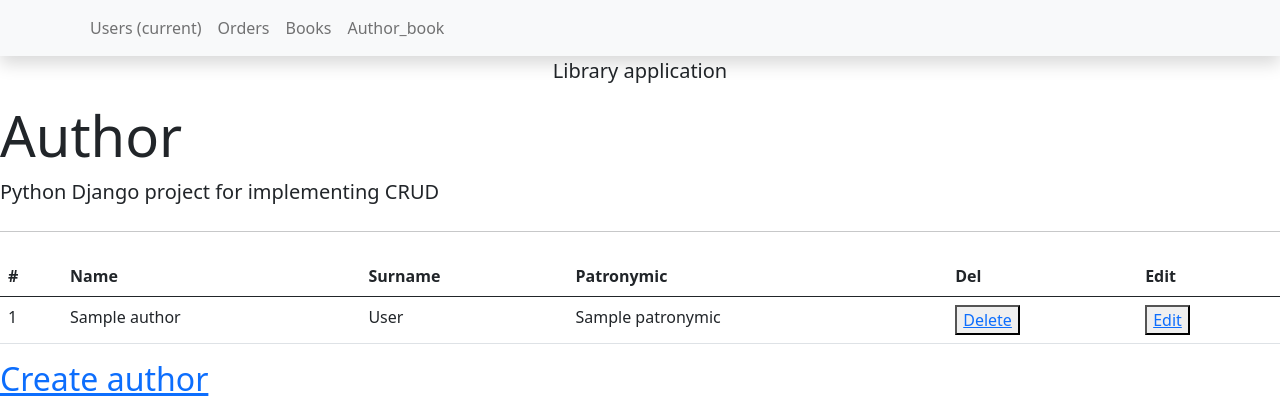
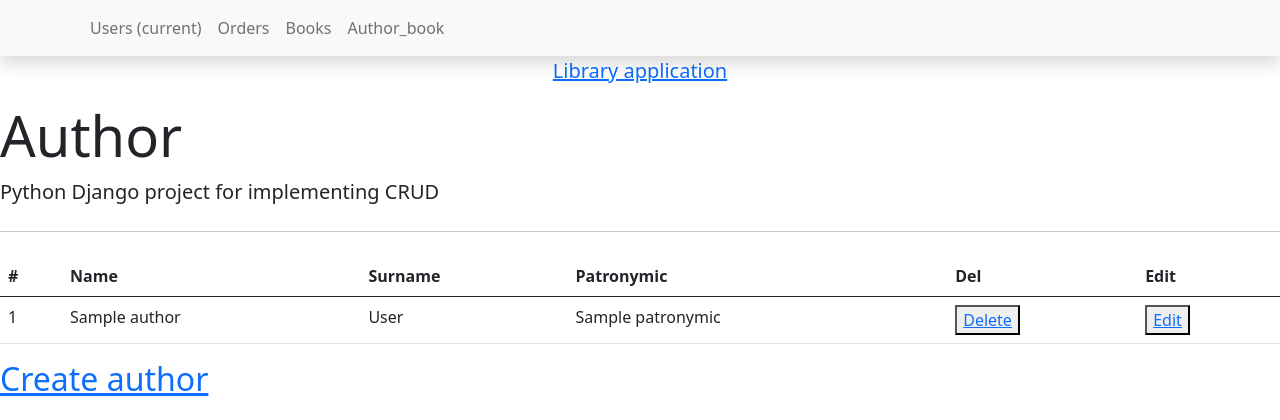
Before and after one commit to alex2011ua/heroku_library, a Django app: template author/templates/author/read.html in a window 1280 px wide. Shown: the top 420 px of the page. Run offline with Django 3.2, Linux system fonts and the light colour scheme; the template is opened without the code that fills it: most values are stand-ins (such as "Sample title", 1, 10 or a date in 2020).

```diff
--- a/authentication/templates/authentication/includes/header.html
+++ b/authentication/templates/authentication/includes/header.html
@@ -3,7 +3,7 @@
     <div class="row h-100 align-items-center">
       <div class="col-12 text-center">
         <h1 class="font-weight-light">Vertically Centered Masthead Content</h1>
-        <p class="lead">Library application</p>
+        <p class="lead"><a href="{% url 'index' %}">Library application</a></p>
       </div>
     </div>
   </div>
--- a/author/templates/includes/header.html
+++ b/author/templates/includes/header.html
@@ -3,7 +3,7 @@
     <div class="row h-100 align-items-center">
       <div class="col-12 text-center">
         <h1 class="font-weight-light">Vertically Centered Masthead Content</h1>
-        <p class="lead">Library application</p>
+        <p class="lead"><a href="{% url 'index' %}">Library application</a></p>
       </div>
     </div>
   </div>
--- a/book/templates/includes/header.html
+++ b/book/templates/includes/header.html
@@ -3,7 +3,7 @@
     <div class="row h-100 align-items-center">
       <div class="col-12 text-center">
         <h1 class="font-weight-light">Vertically Centered Masthead Content</h1>
-        <p class="lead">Library application</p>
+        <p class="lead"><a href="{% url 'index' %}">Library application</a></p>
       </div>
     </div>
   </div>
--- a/hello/templates/base.html
+++ b/hello/templates/base.html
@@ -41,7 +41,7 @@
     <div class="row h-100 align-items-center">
       <div class="col-12 text-center">
         <h1 class="font-weight-light">Vertically Centered Masthead Content</h1>
-        <p class="lead">Library application</p>
+        <p class="lead"><a href="{% url 'index' %}">Library application</a> </p>
       </div>
     </div>
   </div>
```
